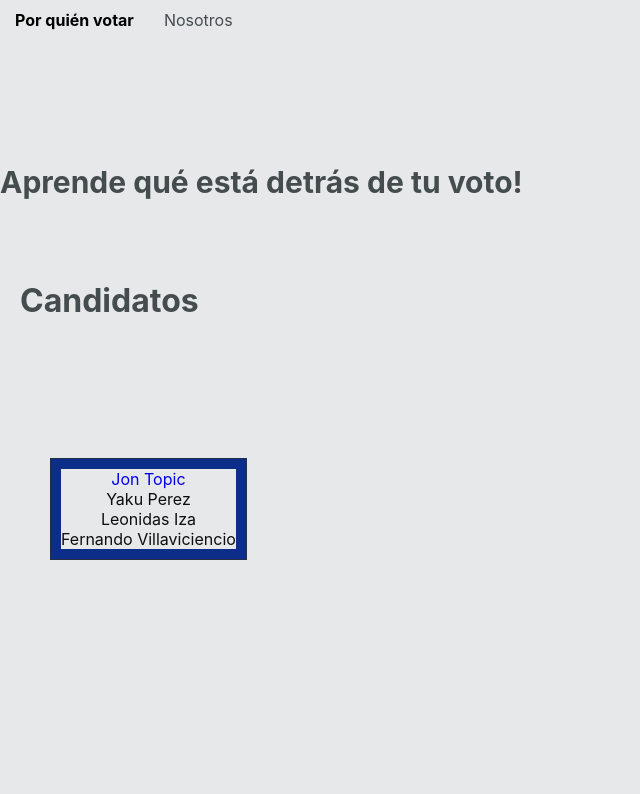
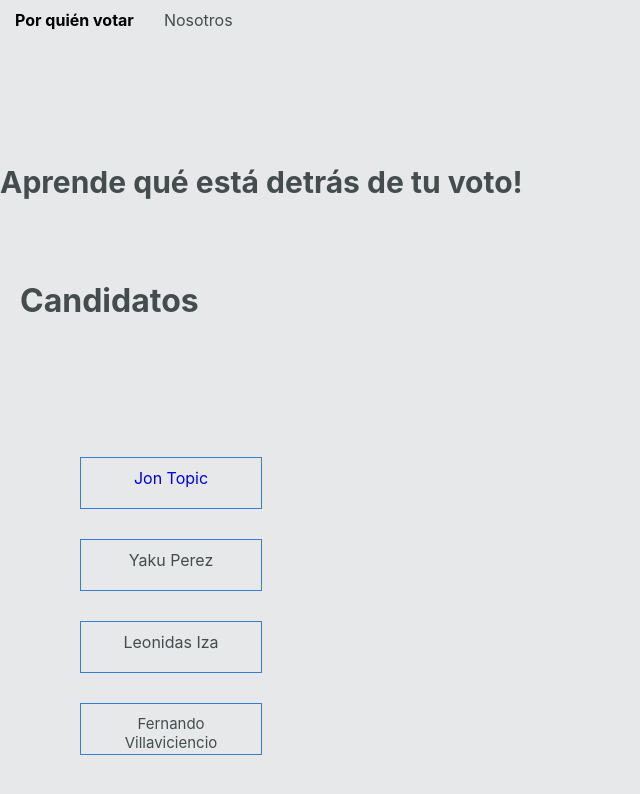
Before and after one commit to Moncayo1329/porquienvotar, a React (Create React App) app: page / in a window 1280 px wide. Shown: the top 794 px of the page, without its empty margins (0-640 px from the left). Built offline with nearby package versions, Linux system fonts and the light colour scheme.

Commit message:
almost done candidatos

```diff
--- a/src/App.css
+++ b/src/App.css
@@ -19,13 +19,10 @@
 
 .Candidatos {
   text-decoration: none;
-  color: #0e0e0e;
-  box-sizing: border-box;
-  border: 1px solid #252f48;
-  padding: 10px;
-  background-color: #0d2e88;
+  color: #444C4E;
+
   position: absolute;
-  bottom: 30%;
+  bottom: 15px;
   left: 50px;
   text-align: center;
 }
@@ -62,5 +59,54 @@ h1 {
   color: black;
   font-size: larger;
 
+}
+
+
+.Candidatos-1{
+
+  width: 160px; /* Ancho del elemento */
+  height: 30px; /* Altura del elemento */
+  padding: 10px; /* Relleno interno del contenido */
+  border: 1px solid #347fd5; /* Borde del elemento */
+  margin: 30px; /* Margen externo alrededor del elemento */
+
 
 }
+
+
+.Candidatos-2{
+  width: 160px; /* Ancho del elemento */
+  height: 30px; /* Altura del elemento */
+  padding: 10px; /* Relleno interno del contenido */
+  border: 1px solid #347fd5; /* Borde del elemento */
+  margin: 30px; /* Margen externo alrededor del elemento */
+
+
+
+}
+
+
+.Candidatos-3{
+
+  width: 160px; /* Ancho del elemento */
+  height: 30px; /* Altura del elemento */
+  padding: 10px; /* Relleno interno del contenido */
+  border: 1px solid #347fd5; /* Borde del elemento */
+  margin: 30px; /* Margen externo alrededor del elemento */
+
+
+}
+
+
+.Candidatos-4{
+
+  width: 160px; /* Ancho del elemento */
+  height: 30px; /* Altura del elemento */
+  padding: 10px; /* Relleno interno del contenido */
+  border: 1px solid #347fd5; /* Borde del elemento */
+  margin: 30px; /* Margen externo alrededor del elemento */
+  font-size: 15px;
+
+
+
+}
--- a/src/App.js
+++ b/src/App.js
@@ -31,14 +31,14 @@ function App() {
 
         <div className="Candidatos">
           <ul>
-            <li>
+            <li className="Candidatos-1">
               <a href="https://es.wikipedia.org/wiki/Aaron_Swartz" target="_blank" rel="noopener noreferrer">
                 Jon Topic
               </a>
             </li>
-            <li>Yaku Perez</li>
-            <li>Leonidas Iza</li>
-            <li>Fernando Villaviciencio</li>
+            <li className="Candidatos-2">Yaku Perez</li>
+            <li className="Candidatos-3">Leonidas Iza</li>
+            <li className="Candidatos-4">Fernando Villaviciencio</li>
           </ul>
         </div>
         </main>
```
